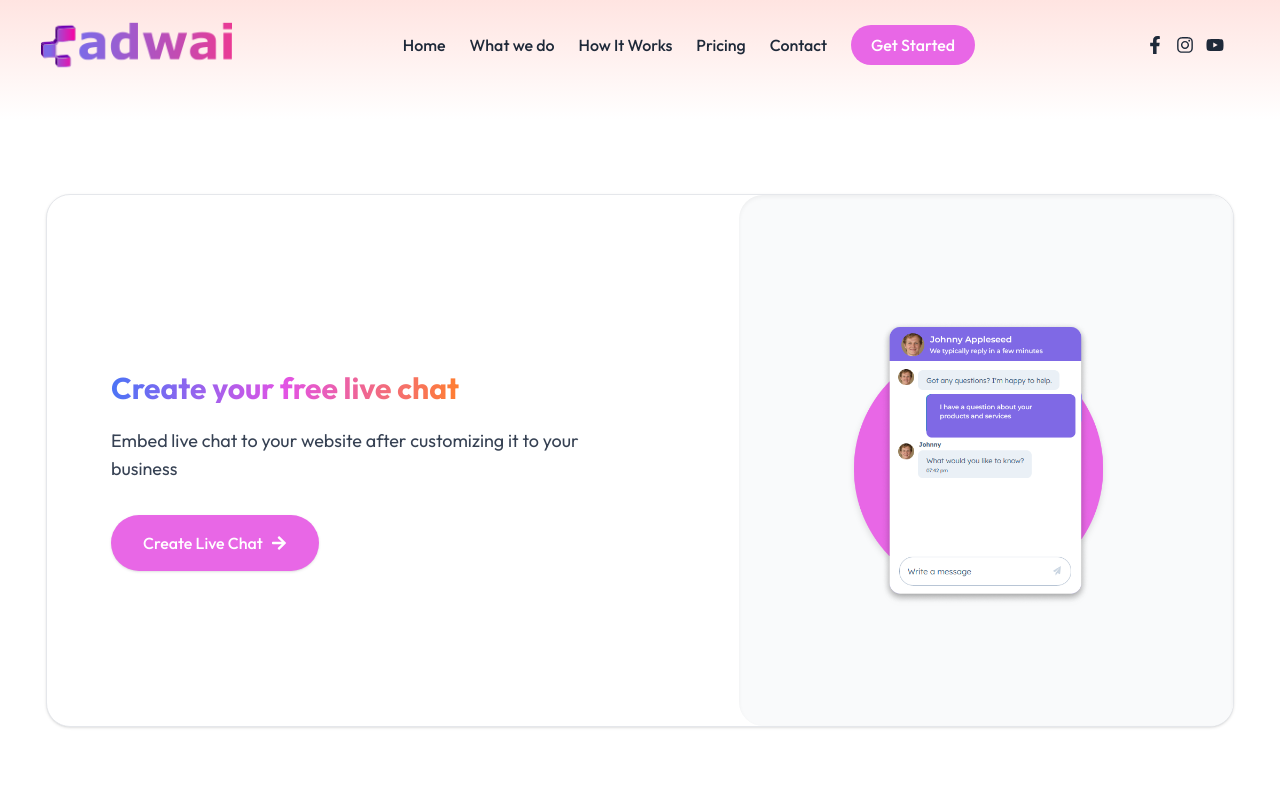
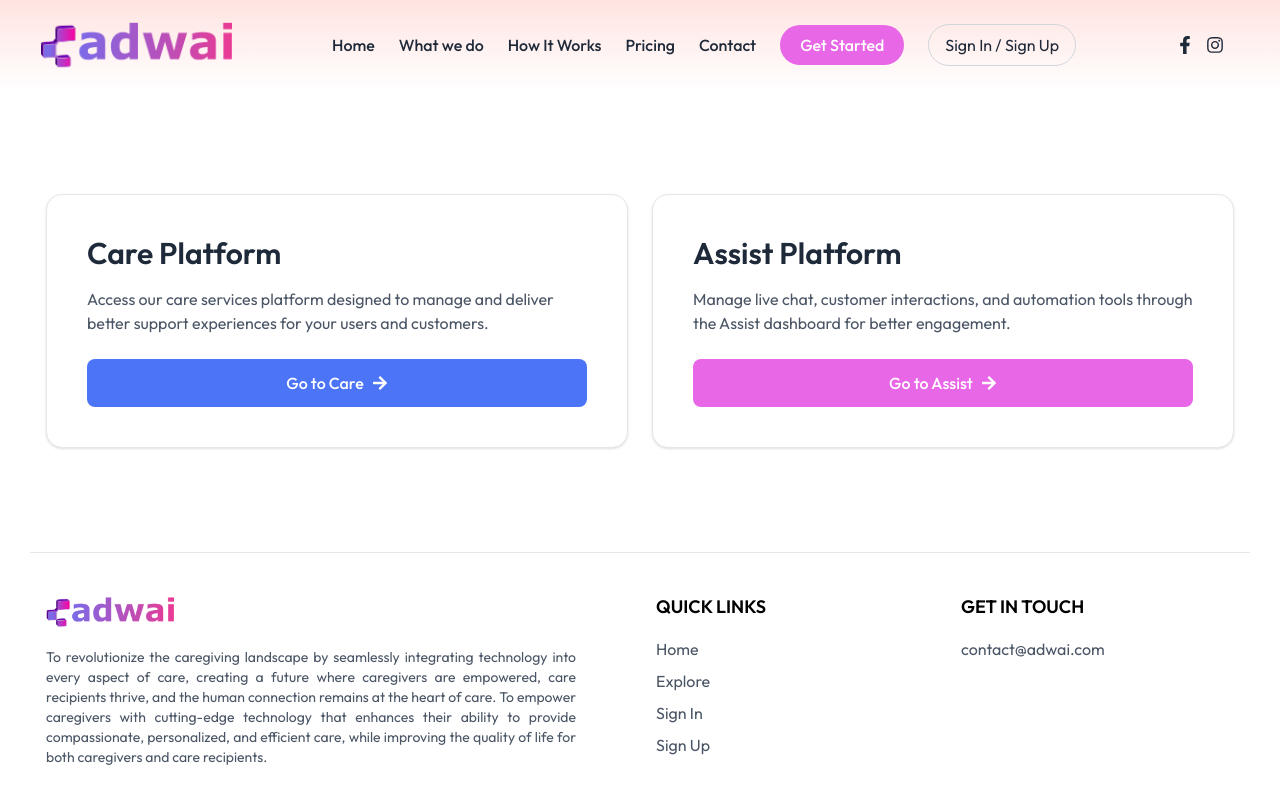
Before and after one commit to seninsimon/adwai-react-app, a React (Vite) app: page /careassist in a window 1280 px wide. Shown: the top 800 px of the page. Built offline with nearby package versions, Linux system fonts and the light colour scheme.

Commit message:
explore added

```diff
--- a/src/components/home/CustomPlans.jsx
+++ b/src/components/home/CustomPlans.jsx
@@ -8,7 +8,7 @@
           <div className="flex flex-wrap items-center -mx-4">
             <div className="w-full md:w-1/2 px-4 mb-8 md:mb-0">
               <div className="pr-0 md:pr-12">
-                <h1 className="text-3xl md:text-4xl font-bold bg-clip-text text-transparent bg-gradient-to-r from-[#4C74F6] via-[#E253E5] to-[#FF7E30] inline-block mb-6">
+                <h1 className="text-3xl md:text-4xl font-bold bg-clip-text text-transparent bg-linear-to-r from-[#4C74F6] via-[#E253E5] to-[#FF7E30] inline-block mb-6">
                   Need Something Custom?
                 </h1>
                 <p className="text-lg text-gray-700 mb-6">We support a wide range of use cases and partner models. Whether you're:</p>
--- a/src/components/home/WhatWeOffer.jsx
+++ b/src/components/home/WhatWeOffer.jsx
@@ -58,7 +58,7 @@
     <section id="services" className="py-12">
       <div className="container mx-auto px-4">
         <div className="text-center mb-10">
-          <h1 className="text-4xl font-bold bg-clip-text text-transparent bg-gradient-to-r from-[#4C74F6] via-[#E253E5] to-[#FF7E30] inline-block">
+          <h1 className="text-4xl font-bold bg-clip-text text-transparent bg-linear-to-r from-[#4C74F6] via-[#E253E5] to-[#FF7E30] inline-block">
             What we offer?
           </h1>
         </div>
--- a/src/components/layout/Footer.jsx
+++ b/src/components/layout/Footer.jsx
@@ -1,4 +1,4 @@
-import { Link } from 'react-router-dom';
+import { Link } from "react-router-dom";
 
 export default function Footer() {
   return (
@@ -6,22 +6,69 @@
       <div className="container mx-auto px-4 pb-8">
         <div className="flex flex-wrap -mx-4">
           <div className="w-full md:w-1/2 px-4 mb-8">
-            <img src="/images/adwailogo.png" alt="Adwai" className="w-32 mb-4" />
+            <img
+              src="/images/adwailogo.png"
+              alt="Adwai"
+              className="w-32 mb-4"
+            />
             <p className="text-gray-600 text-sm md:pr-12 text-justify">
-              To revolutionize the caregiving landscape by seamlessly integrating technology into every aspect of care, creating a future where caregivers are empowered, care recipients thrive, and the human connection remains at the heart of care. To empower caregivers with cutting-edge technology that enhances their ability to provide compassionate, personalized, and efficient care, while improving the quality of life for both caregivers and care recipients.
+              To revolutionize the caregiving landscape by seamlessly
+              integrating technology into every aspect of care, creating a
+              future where caregivers are empowered, care recipients thrive, and
+              the human connection remains at the heart of care. To empower
+              caregivers with cutting-edge technology that enhances their
+              ability to provide compassionate, personalized, and efficient
+              care, while improving the quality of life for both caregivers and
+              care recipients.
             </p>
           </div>
           <div className="w-full md:w-1/4 px-4 mb-8">
-            <h5 className="uppercase text-lg mb-4 font-semibold">Quick Links</h5>
+            <h5 className="uppercase text-lg mb-4 font-semibold">
+              Quick Links
+            </h5>
             <ul className="space-y-2">
-              <li><Link to="/" className="text-gray-600 hover:text-[#94d201] transition-colors">Home</Link></li>
-              <li><a href="/#explore" className="text-gray-600 hover:text-[#94d201] transition-colors">Explore</a></li>
-              <li><a href="http://journeys.adwai.com" className="text-gray-600 hover:text-[#94d201] transition-colors">Sign In</a></li>
-              <li><a href="http://journeys.adwai.com/login" className="text-gray-600 hover:text-[#94d201] transition-colors">Sign Up</a></li>
+              <li>
+                <Link
+                  to="/"
+                  className="text-gray-600 hover:text-[#94d201] transition-colors"
+                >
+                  Home
+                </Link>
+              </li>
+              <li>
+                <a
+                  href="/careassist"
+                  className="text-gray-600 hover:text-[#94d201] transition-colors"
+                >
+                  Explore
+                </a>
+              </li>
+              <li>
+                <a
+                  target="_blank"
+                  rel="noreferrer"
+                  href="https://assist.piaxu.com/login"
+                  className="text-gray-600 hover:text-[#94d201] transition-colors"
+                >
+                  Sign In
+                </a>
+              </li>
+              <li>
+                <a
+                  href="https://assist.piaxu.com/signup"
+                  target="_blank"
+                  rel="noreferrer"
+                  className="text-gray-600 hover:text-[#94d201] transition-colors"
+                >
+                  Sign Up
+                </a>
+              </li>
             </ul>
           </div>
           <div className="w-full md:w-1/4 px-4 mb-8">
-            <h5 className="uppercase text-lg mb-4 font-semibold">Get In Touch</h5>
+            <h5 className="uppercase text-lg mb-4 font-semibold">
+              Get In Touch
+            </h5>
             <p className="text-gray-600">contact@adwai.com</p>
           </div>
         </div>
--- a/src/components/layout/Header.jsx
+++ b/src/components/layout/Header.jsx
@@ -1,6 +1,6 @@
 import { Link } from 'react-router-dom';
 import { useState, useEffect } from 'react';
-import { FaBars, FaTimes, FaFacebookF, FaInstagram, FaYoutube } from 'react-icons/fa';
+import { FaBars, FaTimes, FaFacebookF, FaInstagram } from 'react-icons/fa';
 
 export default function Header() {
   const [scrolled, setScrolled] = useState(false);
@@ -13,9 +13,11 @@
   }, []);
 
   return (
-  <header className={`fixed top-0 left-0 w-full z-50 transition-all duration-300 ${
+    <header
+      className={`fixed top-0 left-0 w-full z-50 transition-all duration-300 ${
         scrolled ? 'bg-white shadow-md py-2' : 'bg-transparent py-4'
-}`}>
+      }`}
+    >
       <div className="w-full px-6 lg:px-10 flex justify-between items-center">
 
         {/* Logo */}
@@ -25,22 +27,48 @@
 
         {/* Desktop Nav */}
         <nav className="hidden lg:flex items-center space-x-6">
-      <Link to="/" className="text-gray-800 hover:text-[#94d201] font-medium transition-colors">Home</Link>
-      <a href="/#whatwedo" className="text-gray-800 hover:text-[#94d201] font-medium transition-colors">What we do</a>
-      <a href="/#services" className="text-gray-800 hover:text-[#94d201] font-medium transition-colors">How It Works</a>
-      <a href="/#price" className="text-gray-800 hover:text-[#94d201] font-medium transition-colors">Pricing</a>
-      <Link to="/contact" className="text-gray-800 hover:text-[#94d201] font-medium transition-colors">Contact</Link>
-      <Link to="/careassist" className="bg-[#e867e6] hover:bg-[#8967ef] text-white px-5 py-2 rounded-full font-medium transition-colors">Get Started</Link>
+          <Link to="/" className="text-gray-800 hover:text-[#94d201] font-medium">Home</Link>
+          <a href="/#whatwedo" className="text-gray-800 hover:text-[#94d201] font-medium">What we do</a>
+          <a href="/#services" className="text-gray-800 hover:text-[#94d201] font-medium">How It Works</a>
+          <a href="/#price" className="text-gray-800 hover:text-[#94d201] font-medium">Pricing</a>
+          <Link to="/contact" className="text-gray-800 hover:text-[#94d201] font-medium">Contact</Link>
+
+          {/* Get Started */}
+          <Link
+            to="/careassist"
+            className="bg-[#e867e6] hover:bg-[#8967ef] text-white px-5 py-2 rounded-full font-medium transition"
+          >
+            Get Started
+          </Link>
+
+          <a
+            href="https://assist.piaxu.com/login"
+            target="_blank"
+            rel="noreferrer"
+            className="border border-gray-300 px-4 py-2 rounded-full text-gray-800 hover:bg-gray-100 transition"
+          >
+            Sign In / Sign Up
+          </a>
+
+
         </nav>
 
-        {/* Social & Mobile Menu Toggle */}
+        {/* Social + Mobile Toggle */}
         <div className="flex items-center space-x-4">
           <div className="hidden lg:flex items-center space-x-3 text-gray-800">
-            <a href="https://www.facebook.com/adwaisolutions/" target="_blank" rel="noreferrer" className="hover:text-[#94d201] text-lg"><FaFacebookF /></a>
-            <a href="#" className="hover:text-[#94d201] text-lg"><FaInstagram /></a>
-            <a href="#" className="hover:text-[#94d201] text-lg"><FaYoutube /></a>
+            <a href="https://www.facebook.com/adwaisolutions/" target="_blank" rel="noreferrer" className="hover:text-[#94d201] text-lg">
+              <FaFacebookF />
+            </a>
+            <a href="#" className="hover:text-[#94d201] text-lg">
+              <FaInstagram />
+            </a>
           </div>
-          <button className="lg:hidden text-2xl text-gray-800" onClick={() => setMenuOpen(true)}>
+
+          {/* Mobile Menu Button */}
+          <button
+            className="lg:hidden text-2xl text-gray-800"
+            onClick={() => setMenuOpen(true)}
+          >
             <FaBars />
           </button>
         </div>
@@ -49,16 +77,44 @@
       {/* Mobile Offcanvas */}
       {menuOpen && (
         <div className="fixed inset-0 z-60 bg-black bg-opacity-50 flex justify-end">
-          <div className="w-64 bg-white h-full shadow-lg p-6 flex flex-col">
-            <button className="self-end text-2xl mb-6 text-gray-800 hover:text-red-500" onClick={() => setMenuOpen(false)}>
+          <div className="w-72 bg-white h-full shadow-lg p-6 flex flex-col">
+
+            {/* Close Button */}
+            <button
+              className="self-end text-2xl mb-6 text-gray-800 hover:text-red-500"
+              onClick={() => setMenuOpen(false)}
+            >
               <FaTimes />
             </button>
+
+            {/* Mobile Nav */}
             <nav className="flex flex-col space-y-4 text-lg">
+
               <Link to="/" onClick={() => setMenuOpen(false)}>Home</Link>
               <a href="/#whatwedo" onClick={() => setMenuOpen(false)}>What we do</a>
               <a href="/#services" onClick={() => setMenuOpen(false)}>How It Works</a>
               <a href="/#price" onClick={() => setMenuOpen(false)}>Pricing</a>
-              <Link to="/careassist" onClick={() => setMenuOpen(false)}>Care Assist</Link>
+
+              {/* Sign In / Sign Up */}
+              <a
+                href="https://assist.piaxu.com/login"
+                target="_blank"
+                rel="noreferrer"
+                className="border border-gray-300 px-4 py-2 rounded-lg text-center hover:bg-gray-100"
+                onClick={() => setMenuOpen(false)}
+              >
+                Sign In / Sign Up
+              </a>
+
+              {/* Get Started (VISIBLE in mobile) */}
+              <Link
+                to="/careassist"
+                onClick={() => setMenuOpen(false)}
+                className="bg-[#e867e6] text-white px-4 py-2 rounded-lg text-center font-medium"
+              >
+                Get Started
+              </Link>
+
               <Link to="/contact" onClick={() => setMenuOpen(false)}>Contact</Link>
             </nav>
           </div>
--- a/src/index.css
+++ b/src/index.css
@@ -159,6 +159,8 @@
   .offcanvas.show .nav-link {
 	color: black;
   }
+
+
 
   @-webkit-keyframes mouse {
 	0% {
--- a/src/pages/CareAssistPage.jsx
+++ b/src/pages/CareAssistPage.jsx
@@ -1,24 +1,59 @@
-import { Link } from 'react-router-dom';
 import { FaArrowRight } from 'react-icons/fa';
 
 export default function CareAssistPage() {
   return (
     <section className="container mx-auto px-4 mt-8 lg:mt-16 mb-16">
-      <div className="flex flex-col md:flex-row items-center border border-gray-200 rounded-3xl overflow-hidden bg-white shadow-sm">
-        <div className="md:w-7/12 p-8 md:p-16">
-          <h1 className="text-3xl lg:text-5xl font-semibold mb-6 text-transparent bg-clip-text bg-gradient-to-r from-[#4C74F6] via-[#E253E5] to-[#FF7E30] hidden md:block">
-            Create your free live chat
-          </h1>
-          <p className="text-lg text-gray-700 mb-8 max-w-lg">
-            Embed live chat to your website after customizing it to your business
-          </p>
-          <Link to="/contact" className="inline-flex items-center gap-2 bg-[#e867e6] hover:bg-[#8967ef] text-white px-8 py-4 rounded-full font-medium transition-colors shadow-sm">
-            Create Live Chat <FaArrowRight />
-          </Link>
+
+      <div className="grid md:grid-cols-2 gap-6">
+
+        {/* CARE CARD */}
+        <div className="bg-white border border-gray-200 rounded-2xl p-8 md:p-10 shadow-sm flex flex-col justify-between">
+
+          <div>
+            <h2 className="text-2xl lg:text-3xl font-semibold mb-4 text-gray-800">
+              Care Platform
+            </h2>
+
+            <p className="text-gray-600 mb-6">
+              Access our care services platform designed to manage and deliver
+              better support experiences for your users and customers.
+            </p>
+          </div>
+
+          <a
+            href="https://care.piaxu.com/"
+            target="_blank"
+            rel="noreferrer"
+            className="inline-flex items-center justify-center gap-2 bg-[#4C74F6] hover:bg-[#3b5fe0] text-white px-6 py-3 rounded-lg font-medium transition"
+          >
+            Go to Care <FaArrowRight />
+          </a>
         </div>
-        <div className="md:w-5/12 bg-gray-50 flex justify-center items-center py-16 px-8 rounded-l-3xl shadow-inner">
-          <img src="/images/chat_bg.png" className="w-full max-w-sm h-auto object-contain drop-shadow-md" alt="Live Chat Banner" />
+
+        {/* ASSIST CARD */}
+        <div className="bg-white border border-gray-200 rounded-2xl p-8 md:p-10 shadow-sm flex flex-col justify-between">
+
+          <div>
+            <h2 className="text-2xl lg:text-3xl font-semibold mb-4 text-gray-800">
+              Assist Platform
+            </h2>
+
+            <p className="text-gray-600 mb-6">
+              Manage live chat, customer interactions, and automation tools
+              through the Assist dashboard for better engagement.
+            </p>
+          </div>
+
+          <a
+            href="https://assist.piaxu.com/dashboard"
+            target="_blank"
+            rel="noreferrer"
+            className="inline-flex items-center justify-center gap-2 bg-[#e867e6] hover:bg-[#8967ef] text-white px-6 py-3 rounded-lg font-medium transition"
+          >
+            Go to Assist <FaArrowRight />
+          </a>
         </div>
+
       </div>
     </section>
   );
```
Lines whose indentation alone changed are shown as unchanged.
